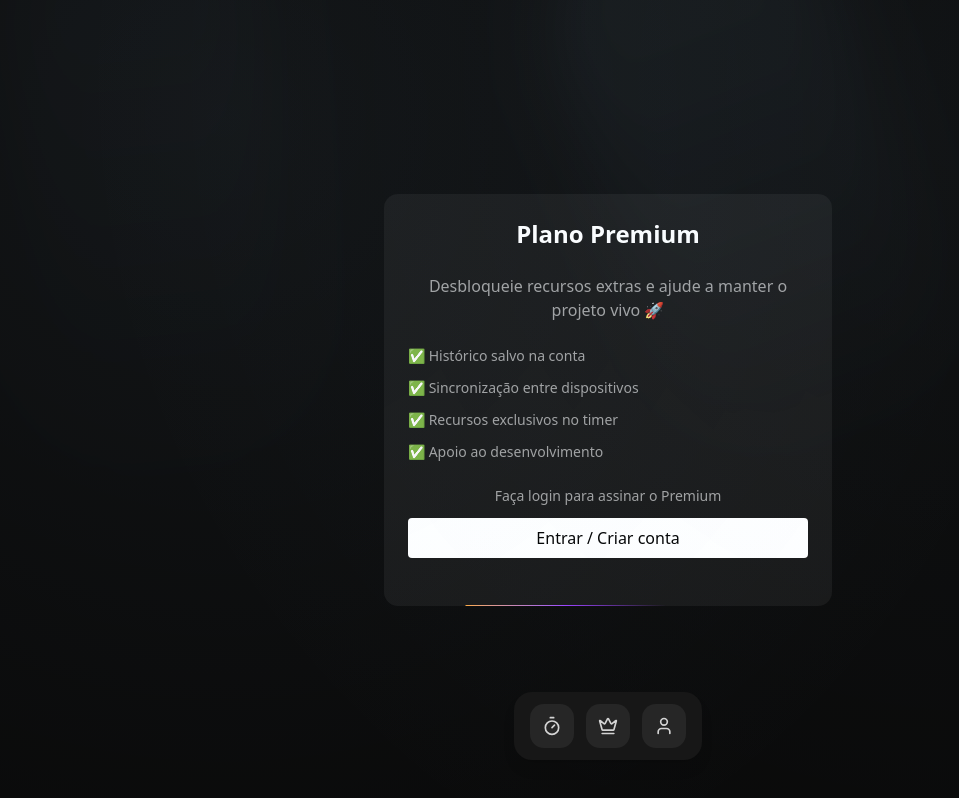
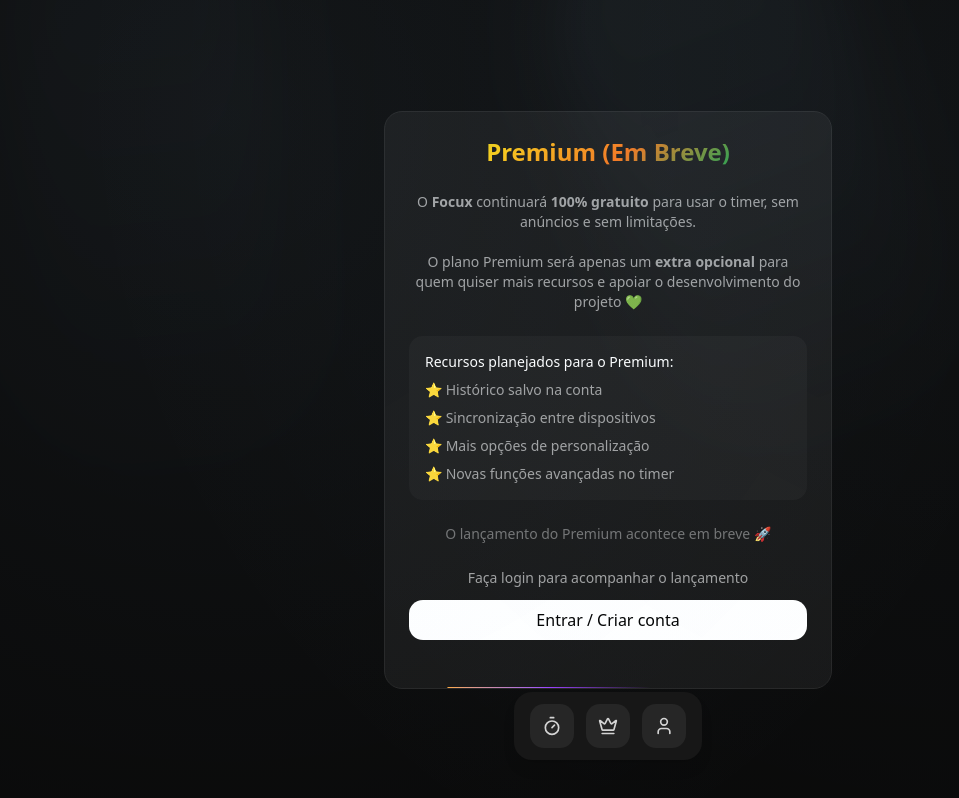
Before and after one commit to thonyydev/Focux, a Next.js app: page /upgrade in a window 1280 px wide. Shown: the whole page, without its empty margins (32-991 px from the left). Built offline with nearby package versions, Linux system fonts and the light colour scheme; no server answers.

Commit message:
changes in upgrade page

```diff
--- a/app/upgrade/page.tsx
+++ b/app/upgrade/page.tsx
@@ -5,14 +5,15 @@
 import { BlurFade } from "@/components/ui/blur-fade";
 import { LightRays } from "@/components/ui/light-rays";
 import { BorderBeam } from "@/components/ui/border-beam";
+import { AuroraText } from "@/components/ui/aurora-text";
 
 export default function UpgradePage() {
   const { user, isPremium, loading } = useAuth();
 
   if (loading) {
     return (
-      <div className="min-h-screen flex items-center justify-center">
-        <p>Carregando...</p>
+      <div className="min-h-screen flex items-center justify-center bg-neutral-950">
+        <p className="text-neutral-400">Carregando...</p>
       </div>
     );
   }
@@ -20,21 +21,36 @@
   return (
     <div className="min-h-screen flex items-center justify-center px-4 bg-neutral-950">
       <BlurFade duration={1}>
-        <div className="w-full max-w-md bg-neutral-900 rounded-xl p-6 space-y-6">
-          <h1 className="text-2xl font-semibold text-center text-white">
-            Plano Premium
+        <div className="relative w-full max-w-md bg-neutral-900 rounded-2xl p-6 space-y-6 border border-neutral-800">
+          <h1 className="text-2xl font-bold text-center text-white">
+            <AuroraText colors={["#16a34a", "#84cc16", "#facc15", "#f97316"]}>Premium (Em Breve)</AuroraText>
           </h1>
 
-          <p className="text-center text-neutral-400">
-            Desbloqueie recursos extras e ajude a manter o projeto vivo 🚀
+          <p className="text-center text-neutral-400 text-sm">
+            O <strong>Focux</strong> continuará <strong>100% gratuito</strong> para usar o timer,
+            sem anúncios e sem limitações.
+            <br />
+            <br />
+            O plano Premium será apenas um <strong>extra opcional</strong> para
+            quem quiser mais recursos e apoiar o desenvolvimento do projeto 💚
           </p>
 
-          <ul className="space-y-3 text-sm text-neutral-400">
-            <li>✅ Histórico salvo na conta</li>
-            <li>✅ Sincronização entre dispositivos</li>
-            <li>✅ Recursos exclusivos no timer</li>
-            <li>✅ Apoio ao desenvolvimento</li>
-          </ul>
+          <div className="bg-neutral-800/50 rounded-xl p-4">
+            <p className="text-sm font-medium text-white mb-2">
+              Recursos planejados para o Premium:
+            </p>
+
+            <ul className="space-y-2 text-sm text-neutral-400">
+              <li>⭐ Histórico salvo na conta</li>
+              <li>⭐ Sincronização entre dispositivos</li>
+              <li>⭐ Mais opções de personalização</li>
+              <li>⭐ Novas funções avançadas no timer</li>
+            </ul>
+          </div>
+
+          <div className="text-center text-sm text-neutral-500">
+            O lançamento do Premium acontece em breve 🚀
+          </div>
 
           {user ? (
             isPremium ? (
@@ -43,26 +59,27 @@
               </div>
             ) : (
               <button
-                className="w-full py-2 rounded bg-white text-black font-medium hover:opacity-90 transition"
-                onClick={() => alert("Stripe entra aqui")}
+                disabled
+                className="w-full py-2 rounded-xl bg-neutral-700 text-neutral-400 font-medium cursor-not-allowed"
               >
-                Assinar Premium
+                Premium em breve
               </button>
             )
           ) : (
             <div className="space-y-3">
               <p className="text-center text-sm text-neutral-400">
-                Faça login para assinar o Premium
+                Faça login para acompanhar o lançamento
               </p>
 
               <Link
                 href="/auth/login"
-                className="block w-full text-center py-2 rounded bg-white text-black font-medium"
+                className="block w-full text-center py-2 rounded-xl bg-white text-black font-medium hover:opacity-90 transition"
               >
                 Entrar / Criar conta
               </Link>
             </div>
           )}
+
           <BorderBeam duration={10} size={200} />
         </div>
       </BlurFade>
```
